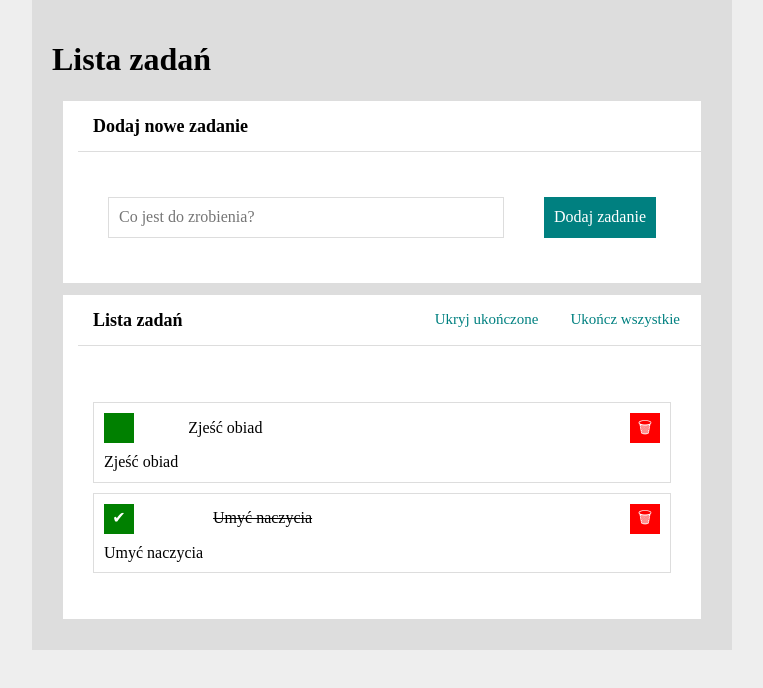
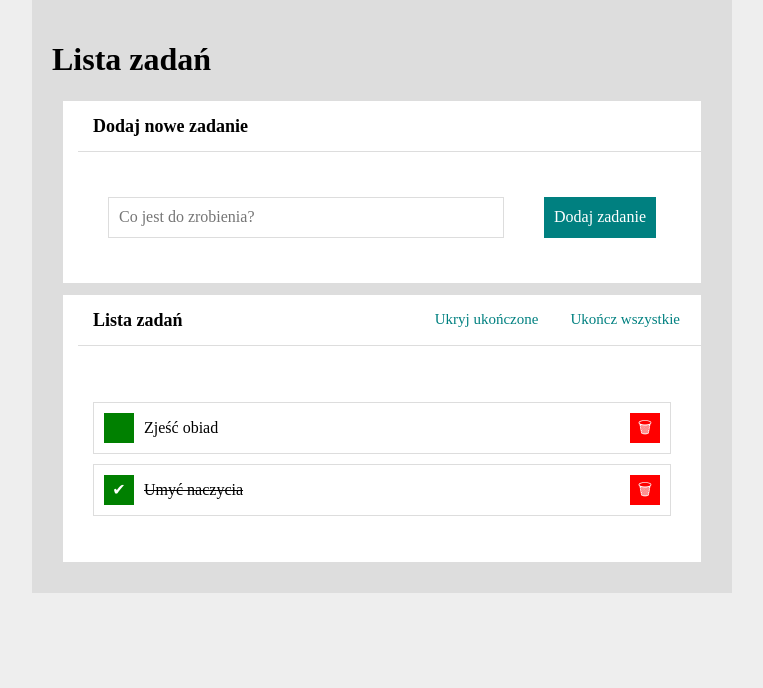
Before and after one commit to karoldytman/todos-list-react, a React (Create React App) app: page / in a window 1280 px wide. Shown: the top 688 px of the page, without its empty margins (258-1021 px from the left). Built offline with nearby package versions, Linux system fonts and the light colour scheme.

Commit message:
remove task

```diff
--- a/src/Tasks/index.js
+++ b/src/Tasks/index.js
@@ -8,7 +8,7 @@ const Tasks = (props) => (
             <span className = {`tasks__Content ${task.done ? "task__content--done" : ""}`} > {task.content}</span>
             <button className ="tasks__button tasks__button--remove" >🗑</button>
 
-            {task.content}
+
 
             </li>
         ))
```
